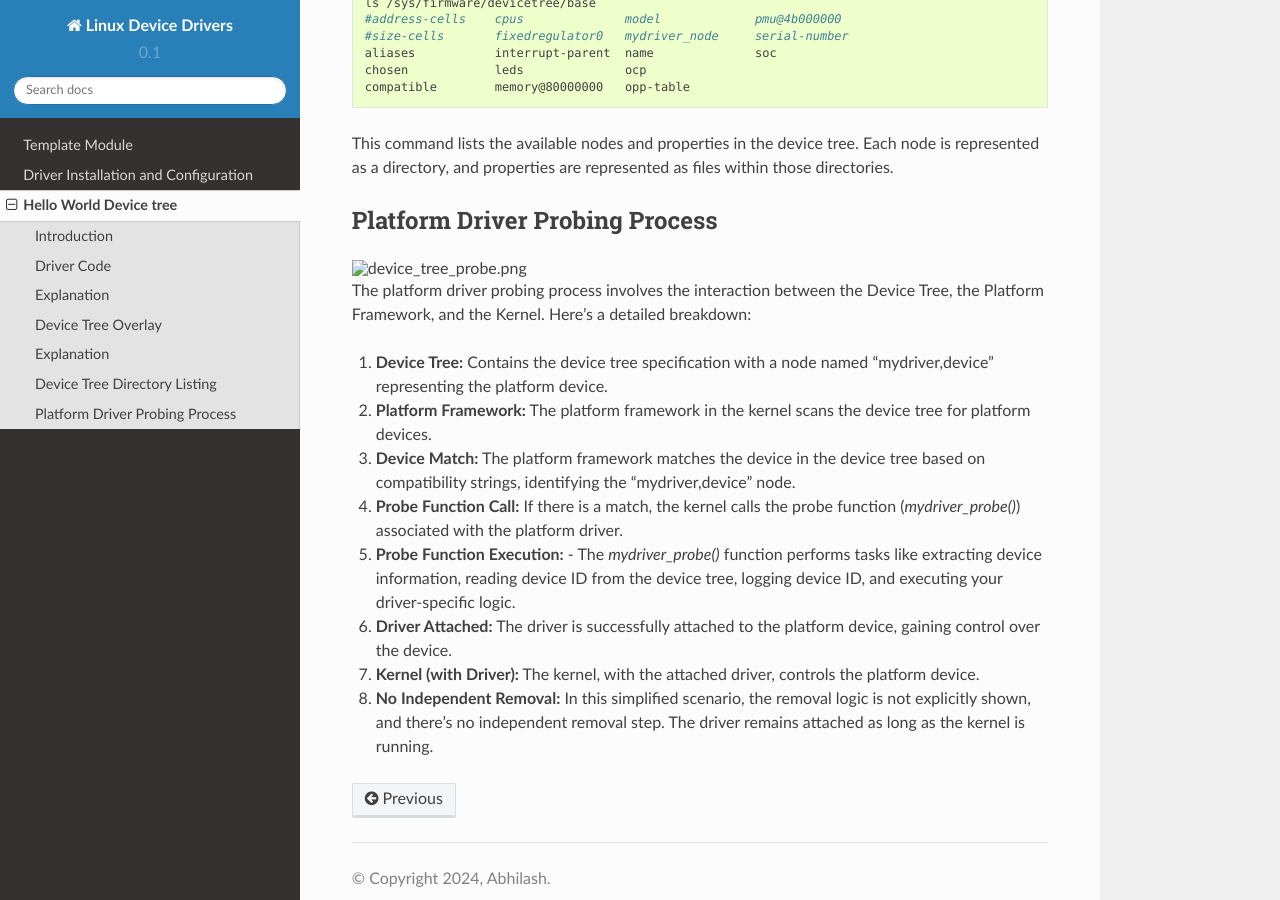
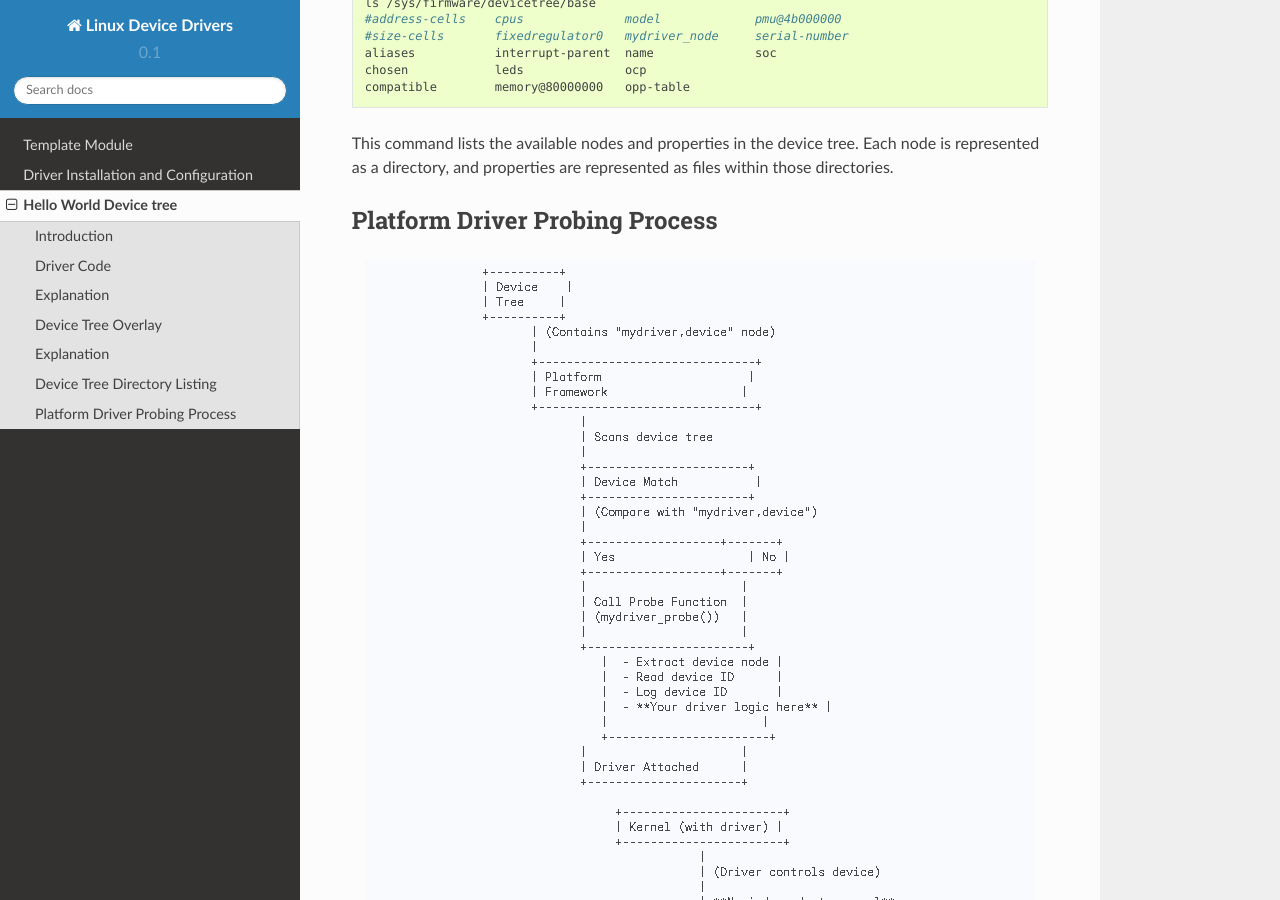
Before and after one commit to abhilashsagar/linuxdd, a Sphinx documentation site: the page built from doc/hellodevicetree.rst, in a window 1280 px wide and 900 px high, scrolled down 2654 px. Built offline with Sphinx 7.4.7 and the Read the Docs theme 2.0.0, drawn with Linux system fonts in a browser that asks for light colours.

Commit message:
Update hellodevicetree.rst

```diff
--- a/doc/hellodevicetree.rst
+++ b/doc/hellodevicetree.rst
@@ -152,7 +152,7 @@ This command lists the available nodes and properties in the device tree. Each n
 
 Platform Driver Probing Process
 ------------------------------
-.. image:: device_tree_probe.png
+.. image:: device_tree_probe.PNG
    :align: center
 
 The platform driver probing process involves the interaction between the Device Tree, the Platform Framework, and the Kernel. Here's a detailed breakdown:
```
